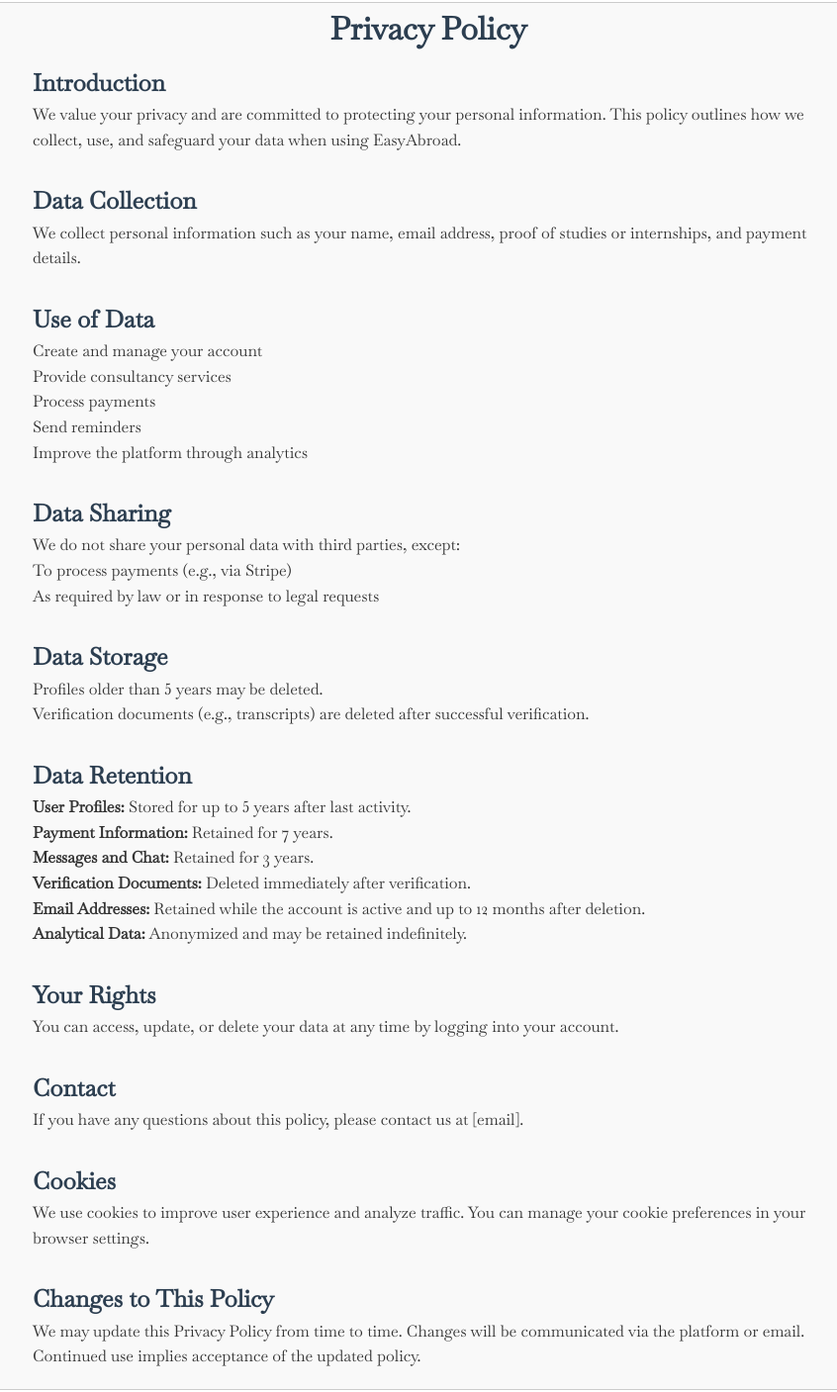
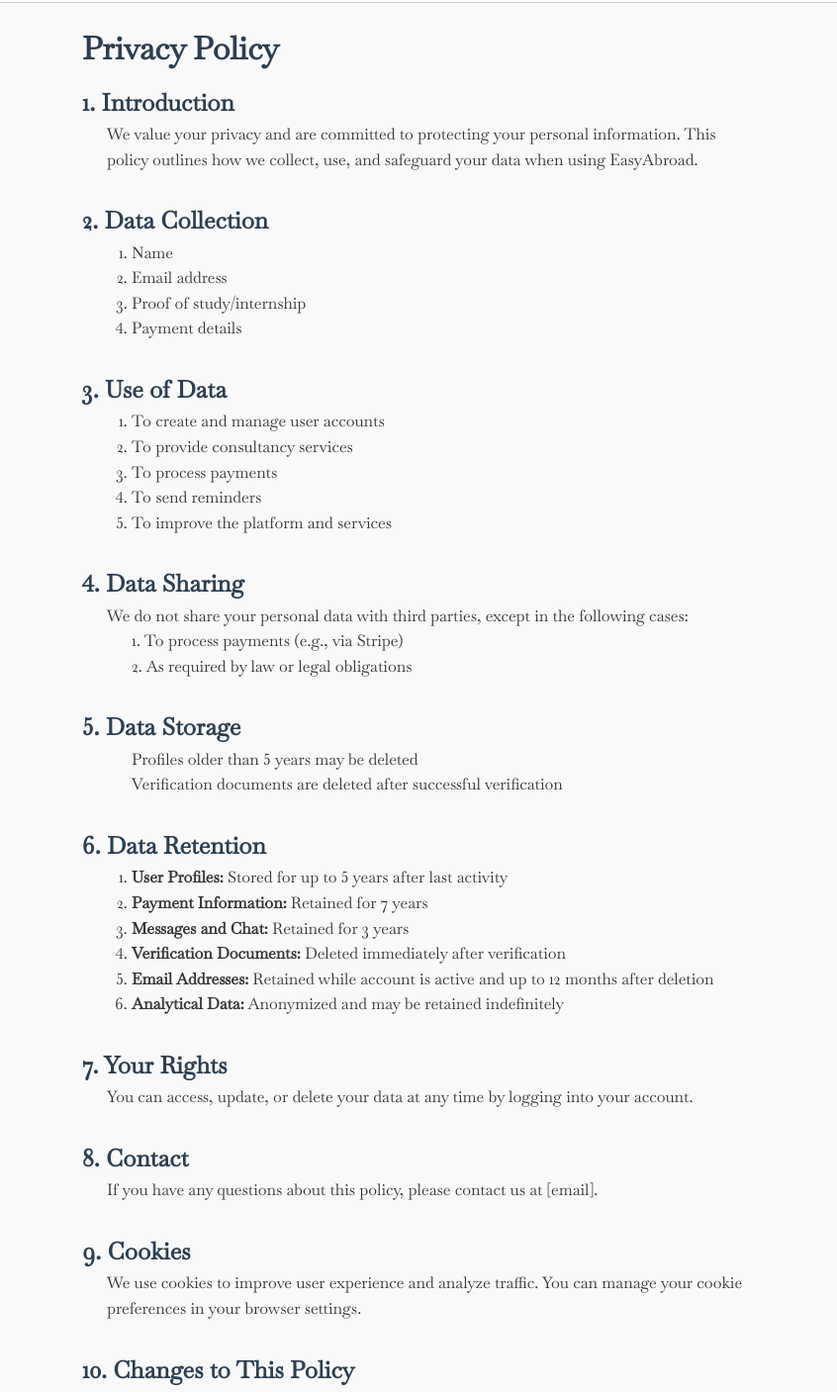
Before and after one commit to ryanag17/EasyAbroad, a plain HTML site: page frontend/privacy-policy.html in a window 1280 px wide. Shown: the part 101-1508 px from the top of the page at 99% size, without its empty margins (207-1053 px from the left). Drawn offline with Linux system fonts and the light colour scheme; a web font is replaced by a local one.

Commit message:
privacy & terms

```diff
--- a/frontend/privacy_policy.html
+++ b/frontend/privacy-policy.html
@@ -16,14 +16,28 @@
         color: #2c3e50;
       }
       h1{
-        text-align: center;
+        text-align: left;
       }
       section {
         padding-bottom: 20px;
         padding-top: 10px;
+      }
+      .all_div{
+        max-width: 700px;
+        width: 100%;
         margin: 0 auto;
-        max-width: 800px;
+        padding-top: 20px;
+        padding-bottom: 20px;
+      }
+      ol, ul{
+        max-width: 600px;
         width: 100%;
+        margin: 0 auto;
+      }
+      p{
+        max-width: 650px;
+        width: 100%;
+        margin: 0 auto;
       }
     </style>
 </head>
@@ -38,78 +52,85 @@
             </a>
         </div>
     </header>
-    <h1>Privacy Policy</h1>
 
+<div class="all_div">
+  <h1>Privacy Policy</h1>
   <section>
-    <h2>Introduction</h2>
+    <h2>1. Introduction</h2>
     <p>We value your privacy and are committed to protecting your personal information. This policy outlines how we collect, use, and safeguard your data when using EasyAbroad.</p>
   </section>
 
   <section>
-    <h2>Data Collection</h2>
-    <p>We collect personal information such as your name, email address, proof of studies or internships, and payment details.</p>
+    <h2>2. Data Collection</h2>
+    <ol>
+      <li>Name</li>
+      <li>Email address</li>
+      <li>Proof of study/internship</li>
+      <li>Payment details</li>
+    </ol>
   </section>
 
   <section>
-    <h2>Use of Data</h2>
+    <h2>3. Use of Data</h2>
+    <ol>
+      <li>To create and manage user accounts</li>
+      <li>To provide consultancy services</li>
+      <li>To process payments</li>
+      <li>To send reminders</li>
+      <li>To improve the platform and services</li>
+    </ol>
+  </section>
+
+  <section>
+    <h2>4. Data Sharing</h2>
+    <p>We do not share your personal data with third parties, except in the following cases:</p>
     <ul>
-      <li>Create and manage your account</li>
-      <li>Provide consultancy services</li>
-      <li>Process payments</li>
-      <li>Send reminders</li>
-      <li>Improve the platform through analytics</li>
+      <li>1. To process payments (e.g., via Stripe)</li>
+      <li>2. As required by law or legal obligations</li>
     </ul>
   </section>
 
   <section>
-    <h2>Data Sharing</h2>
-    <p>We do not share your personal data with third parties, except:</p>
+    <h2>5. Data Storage</h2>
     <ul>
-      <li>To process payments (e.g., via Stripe)</li>
-      <li>As required by law or in response to legal requests</li>
+      <li>Profiles older than 5 years may be deleted</li>
+      <li>Verification documents are deleted after successful verification</li>
     </ul>
   </section>
 
   <section>
-    <h2>Data Storage</h2>
-    <ul>
-      <li>Profiles older than 5 years may be deleted.</li>
-      <li>Verification documents (e.g., transcripts) are deleted after successful verification.</li>
-    </ul>
+    <h2>6. Data Retention</h2>
+    <ol>
+      <li><strong>User Profiles:</strong> Stored for up to 5 years after last activity</li>
+      <li><strong>Payment Information:</strong> Retained for 7 years</li>
+      <li><strong>Messages and Chat:</strong> Retained for 3 years</li>
+      <li><strong>Verification Documents:</strong> Deleted immediately after verification</li>
+      <li><strong>Email Addresses:</strong> Retained while account is active and up to 12 months after deletion</li>
+      <li><strong>Analytical Data:</strong> Anonymized and may be retained indefinitely</li>
+    </ol>
   </section>
 
   <section>
-    <h2>Data Retention</h2>
-    <ul>
-      <li><strong>User Profiles:</strong> Stored for up to 5 years after last activity.</li>
-      <li><strong>Payment Information:</strong> Retained for 7 years.</li>
-      <li><strong>Messages and Chat:</strong> Retained for 3 years.</li>
-      <li><strong>Verification Documents:</strong> Deleted immediately after verification.</li>
-      <li><strong>Email Addresses:</strong> Retained while the account is active and up to 12 months after deletion.</li>
-      <li><strong>Analytical Data:</strong> Anonymized and may be retained indefinitely.</li>
-    </ul>
-  </section>
-
-  <section>
-    <h2>Your Rights</h2>
+    <h2>7. Your Rights</h2>
     <p>You can access, update, or delete your data at any time by logging into your account.</p>
   </section>
 
   <section>
-    <h2>Contact</h2>
+    <h2>8. Contact</h2>
     <p>If you have any questions about this policy, please contact us at [email].</p>
   </section>
 
   <section>
-    <h2>Cookies</h2>
+    <h2>9. Cookies</h2>
     <p>We use cookies to improve user experience and analyze traffic. You can manage your cookie preferences in your browser settings.</p>
   </section>
 
   <section>
-    <h2>Changes to This Policy</h2>
+    <h2>10. Changes to This Policy</h2>
     <p>We may update this Privacy Policy from time to time. Changes will be communicated via the platform or email. Continued use implies acceptance of the updated policy.</p>
   </section>
 
+</div>
         <footer>
             <div>
                 <div class="footer-logo"><img src="images/logo.png" alt="" class="pic_logo"></div>
```
Also changed, not shown: frontend/terms-conditions.html (added, +156 -0 lines).
